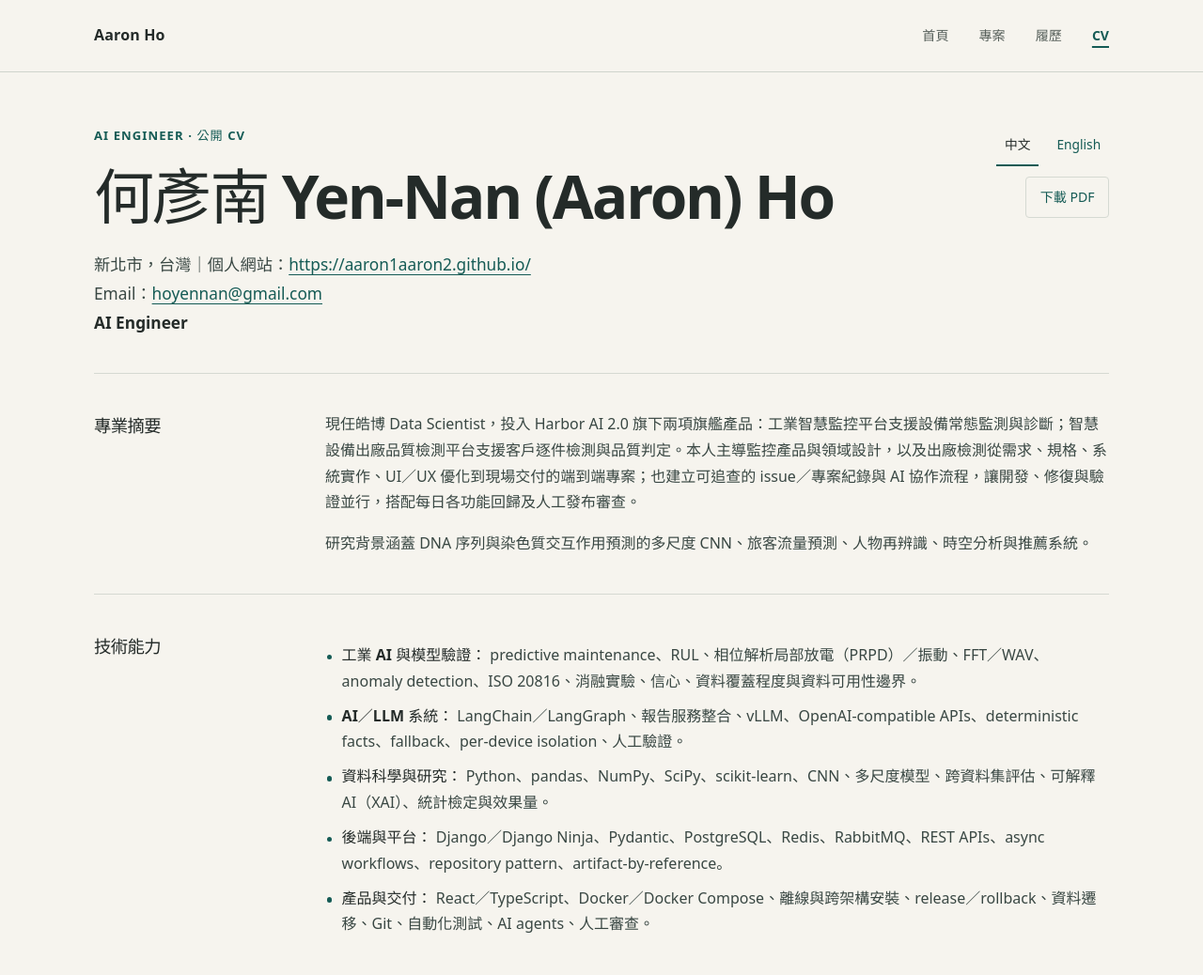
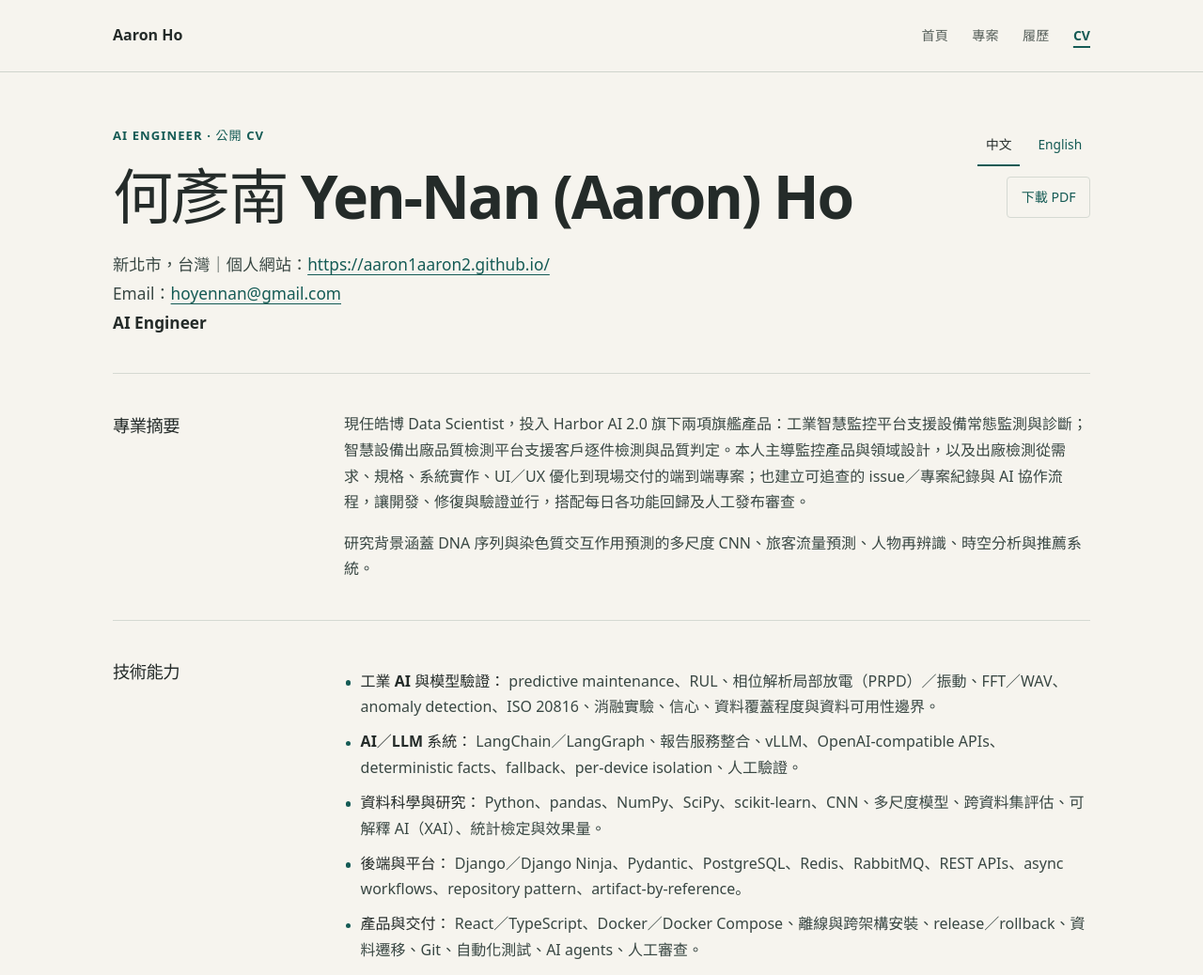
Before and after one commit to aaron1aaron2/aaron1aaron2.github.io, a plain HTML site: page public/cv.html in a window 1280 px wide. Shown: the top 1038 px of the page at 94% size. Drawn offline with Linux system fonts and the light colour scheme.

Commit message:
Unify page widths and keep primary navigation within viewport

```diff
--- a/public/career.css
+++ b/public/career.css
@@ -5,7 +5,7 @@
 .career-page a:hover{text-decoration-thickness:2px}
 .career-page a:focus-visible{outline:3px solid var(--career-accent);outline-offset:4px}
 .career-page .skip{background:var(--career-ink);color:#fff}
-.career-page .header,.career-page .career-main,.career-page footer{width:min(1080px,calc(100% - 4rem));margin-inline:auto}
+
 .career-page .header{min-height:80px;border-bottom:1px solid var(--career-line);gap:1.5rem}
 .career-page .brand{font-size:1rem;letter-spacing:0;font-weight:650;color:var(--career-ink);white-space:nowrap}
 .career-page .header nav{display:flex;gap:1.25rem;flex-wrap:wrap}
@@ -38,19 +38,19 @@
 .career-page footer{border-top:1px solid var(--career-line);padding:1rem 0 2rem;color:var(--career-muted);font-size:.83rem;display:flex;justify-content:space-between;gap:1rem;flex-wrap:wrap}
 .career-page footer a{display:inline-flex;align-items:center;min-height:44px}
 @media(max-width:800px){.career-page .career-intro{grid-template-columns:1fr;gap:1rem}.career-page .career-section{grid-template-columns:1fr;gap:1rem;padding:2rem 0}.career-page .career-section h2{font-size:1.25rem}}
-@media(max-width:560px){.career-page .header,.career-page .career-main,.career-page footer{width:min(100% - 2.25rem,1080px)}.career-page .header{align-items:flex-start;flex-wrap:wrap;padding:1rem 0;gap:.2rem 1rem}.career-page .header nav{width:100%;gap:.8rem 1rem}.career-page .header nav a{font-size:.82rem}.career-page .career-main{padding:2.3rem 0 3rem}.career-page h1{font-size:2.35rem}.career-page .career-summary{font-size:1rem}.career-page .career-language{gap:.3rem}.career-page .career-language a{padding:.3rem .45rem}}
+@media(max-width:560px){.career-page .header{align-items:flex-start;flex-wrap:wrap;padding:1rem 0;gap:.2rem 1rem}.career-page .header nav{width:100%;gap:.8rem 1rem}.career-page .header nav a{font-size:.82rem}.career-page .career-main{padding:2.3rem 0 3rem}.career-page h1{font-size:2.35rem}.career-page .career-summary{font-size:1rem}.career-page .career-language{gap:.3rem}.career-page .career-language a{padding:.3rem .45rem}}
 @media print{@page{size:A4;margin:15mm 16mm}.career-page{background:#fff;color:#111;font-size:9.5pt;line-height:1.45}.career-page .header,.career-page .skip,.career-page .career-language,.career-page footer{display:none!important}.career-page .career-main{width:100%;padding:0}.career-page .career-intro{display:block;padding-bottom:8pt;border-color:#bbb}.career-page .career-kicker{color:#333;font-size:8pt;margin-bottom:4pt}.career-page h1{font-size:21pt;margin-bottom:7pt;color:#111}.career-page .career-summary{font-size:9.5pt}.career-page .career-section{display:grid;grid-template-columns:105pt minmax(0,1fr);gap:12pt;padding:11pt 0;border-color:#bbb}.career-page .career-section h2{font-size:10pt;color:#111}.career-page .career-entry{padding-bottom:6pt;margin-bottom:6pt;border-color:#ddd}.career-page .career-entry h3{font-size:9.5pt;margin-bottom:4pt}.career-page .career-section li{margin:3pt 0}.career-page .career-section li::before{background:#333}.career-page a{color:#111}}
 
 /* Align career documents with the selected C site's shared masthead and palette. */
 .career-page{--career-paper:#f6f4ee;--career-panel:#fffdf8;--career-ink:#242b29;--career-body:#394743;--career-muted:#58615c;--career-line:#d5d9d2;--career-accent:#155b55}
-.career-page .masthead .wrap,.career-page footer .wrap{width:min(1080px,calc(100% - 4rem))}
-.career-page .masthead .brand{font-size:1rem;letter-spacing:.01em;color:var(--career-ink)}
-.career-page .masthead .nav a{font-size:.88rem;color:var(--career-muted)}
+
+.career-page .masthead .brand{color:var(--career-ink)}
+.career-page .masthead .nav a{color:var(--career-muted)}
 .career-page .masthead .nav a[aria-current],.career-page .masthead .nav a:hover{color:var(--career-accent)}
 .career-page footer{width:100%;display:block;padding:1rem 0 2rem}
 .career-page footer .wrap{display:flex;justify-content:space-between;align-items:center;gap:1rem;flex-wrap:wrap}
 .career-page footer p{margin:0}
-@media(max-width:560px){.career-page .masthead .wrap,.career-page footer .wrap{width:calc(100% - 2.25rem)}.career-page .masthead .topline{align-items:flex-start;flex-wrap:wrap;padding:.8rem 0;gap:.1rem}.career-page .masthead .nav{width:100%;gap:1rem}.career-page .masthead .nav a{font-size:.82rem}}
+
 @media print{.career-page .masthead,.career-page footer{display:none!important}}
 
 /* Full CV keeps visible subsection headings and may span multiple print pages. */
--- a/public/catalog.css
+++ b/public/catalog.css
@@ -5,7 +5,7 @@ body.catalog-page{color-scheme:light;--paper:#f6f4ee;--panel:#fffdf8;--surface:#
 .catalog-page .nav a{color:var(--muted)}
 .catalog-page .nav a:hover,.catalog-page .nav a[aria-current=page]{color:var(--accent)}
 .catalog-page .brand{color:var(--ink)}
-.catalog-main{width:min(1120px,calc(100% - 6rem));margin-inline:auto}
+
 .catalog-page .page-intro{padding:3rem 0 1.8rem}
 .catalog-page .page-intro .eyebrow{color:var(--accent);font-size:.74rem;letter-spacing:.12em}
 .catalog-page .page-intro h1{font-size:clamp(2.3rem,5vw,4rem);margin-bottom:.8rem}
@@ -49,9 +49,8 @@ body.catalog-page{color-scheme:light;--paper:#f6f4ee;--panel:#fffdf8;--surface:#
 .directory-modules .module-list h5{font-size:.9rem;color:var(--ink);margin:0 0 .35rem}
 .directory-modules .module-list p{margin:.2rem 0}
 .catalog-year .timeline-list{margin-top:.8rem}
-@media(max-width:700px){.catalog-main{width:calc(100% - 2rem)}.catalog-page .page-intro{padding:2rem 0 1.2rem}.catalog-item-grid{grid-template-columns:1fr;gap:.9rem}.project-figure{max-width:none}.project-figure img{max-width:100%}.directory-entry-heading{align-items:start;flex-wrap:wrap;gap:.25rem 1rem}.directory-entry-heading .kind{white-space:normal}.catalog-group,.catalog-year{padding:1.5rem 0 2rem}}
+@media(max-width:700px){.catalog-page .page-intro{padding:2rem 0 1.2rem}.catalog-item-grid{grid-template-columns:1fr;gap:.9rem}.project-figure{max-width:none}.project-figure img{max-width:100%}.directory-entry-heading{align-items:start;flex-wrap:wrap;gap:.25rem 1rem}.directory-entry-heading .kind{white-space:normal}.catalog-group,.catalog-year{padding:1.5rem 0 2rem}}
 @media print{body.catalog-page{color-scheme:light}.catalog-toolbar{display:none}.catalog-panel[hidden]{display:none!important}.directory-item{break-inside:avoid}.project-figure{max-width:180px}.catalog-item-grid{grid-template-columns:180px minmax(0,1fr)}}
-
 
 @media print{.project-figure{max-width:340px}.catalog-item-grid{grid-template-columns:1fr;gap:.7rem}.directory-item{break-inside:auto}.project-figure{break-inside:avoid}}
 
--- a/public/styles.css
+++ b/public/styles.css
@@ -7,12 +7,15 @@
     a:focus-visible{outline:3px solid var(--accent);outline-offset:4px}
     .skip{position:absolute;left:1rem;top:-5rem;z-index:20;background:var(--ink);color:white;padding:.6rem 1rem}
     .skip:focus{top:.5rem}
-    .wrap{width:min(1240px,calc(100% - 6rem));margin-inline:auto}
+    /* One screen container for navigation, page content and footer on every page. */
+    :root{--page-width:1040px;--page-gutter:clamp(1rem,3vw,3rem)}
+    .wrap,.header,.case-main,.catalog-main,.career-main{width:min(var(--page-width),calc(100% - 2 * var(--page-gutter)));margin-inline:auto;min-width:0}
     .masthead{border-bottom:1px solid var(--line)}
-    .topline{min-height:76px;display:flex;align-items:center;justify-content:space-between;gap:2rem}
+    .topline{min-height:76px;display:flex;flex-wrap:wrap;align-items:center;justify-content:space-between;gap:.25rem 2rem;padding-block:.65rem}
     .brand{font-size:1rem;font-weight:700;letter-spacing:.01em;color:var(--ink);text-decoration:none}
-    .nav{display:flex;align-items:center;gap:2rem}
-    .nav a{display:inline-flex;align-items:center;min-height:44px;font-size:.88rem;font-weight:650;text-decoration:none;color:var(--muted)}
+    .brand{flex:0 0 auto;white-space:nowrap}
+    .nav{display:flex;align-items:center;flex:0 1 auto;min-width:0;max-width:100%;margin-inline-start:auto;gap:.25rem clamp(.85rem,2vw,2rem)}
+    .nav a{display:inline-flex;flex:0 0 auto;align-items:center;min-height:44px;font-size:.88rem;font-weight:650;text-decoration:none;color:var(--muted);white-space:nowrap}
     .nav a:hover,.nav a[aria-current]{color:var(--accent)}
     .draft-mark{font-size:.72rem;letter-spacing:.12em;color:var(--muted);font-weight:700;white-space:nowrap}
     .hero{padding:5.3rem 0 4.8rem;display:grid;grid-template-columns:minmax(0,1.25fr) minmax(280px,.75fr);gap:clamp(2rem,8vw,8rem);align-items:end}
@@ -82,8 +85,8 @@
     footer{padding:1.7rem 0;font-size:.76rem;color:var(--muted)}
     footer .wrap{display:flex;align-items:center;justify-content:space-between;gap:1rem}
     footer p{margin:0}
-    @media(max-width:900px){.wrap{width:min(100% - 3rem,1240px)}.hero{grid-template-columns:1fr;gap:2rem;padding:4rem 0}.hero-note{max-width:39rem}.work-grid,.research-inner,.background{grid-template-columns:1fr;gap:2.5rem}.work-grid{margin-top:2rem}.skills{gap:1.2rem}}
-    @media(max-width:640px){.wrap{width:calc(100% - 2rem)}.topline{min-height:65px;gap:.8rem}.nav{gap:.7rem}.nav a{font-size:.8rem}.brand{font-size:.88rem}.draft-mark{font-size:.62rem}.hero{padding:3.1rem 0 3.3rem}.hero-lede{font-size:1.08rem}.section{padding:3.2rem 0}.section-header{display:block}.section-intro{margin-top:1rem}.desktop-diagram{display:none!important}.mobile-diagram{display:block!important}.diagram-top{display:block}.diagram-top span{display:block;margin-top:.25rem}.work-grid{display:block}.work-item+.work-item{margin-top:2.5rem}.research{padding:3.2rem 0}.record{grid-template-columns:1fr;gap:.2rem}.skills{grid-template-columns:1fr;gap:1.4rem}.browse .wrap{display:block}.browse a{margin-top:1.3rem}footer .wrap{display:block}footer a{display:inline-block;margin-top:.4rem}}
+    @media(max-width:900px){.hero{grid-template-columns:1fr;gap:2rem;padding:4rem 0}.hero-note{max-width:39rem}.work-grid,.research-inner,.background{grid-template-columns:1fr;gap:2.5rem}.work-grid{margin-top:2rem}.skills{gap:1.2rem}}
+    @media(max-width:640px){.draft-mark{font-size:.62rem}.hero{padding:3.1rem 0 3.3rem}.hero-lede{font-size:1.08rem}.section{padding:3.2rem 0}.section-header{display:block}.section-intro{margin-top:1rem}.desktop-diagram{display:none!important}.mobile-diagram{display:block!important}.diagram-top{display:block}.diagram-top span{display:block;margin-top:.25rem}.work-grid{display:block}.work-item+.work-item{margin-top:2.5rem}.research{padding:3.2rem 0}.record{grid-template-columns:1fr;gap:.2rem}.skills{grid-template-columns:1fr;gap:1.4rem}.browse .wrap{display:block}.browse a{margin-top:1.3rem}footer .wrap{display:block}footer a{display:inline-block;margin-top:.4rem}}
     @media(prefers-reduced-motion:reduce){html{scroll-behavior:auto}}
     @media print{body{background:white}.masthead,.browse,footer{display:none}.hero,.section,.research{padding:1.2rem 0;background:white}.wrap{width:100%}.diagram-shell{box-shadow:none}.desktop-diagram{display:block!important}.mobile-diagram{display:none!important}.record,.work-item,.skills article{break-inside:avoid}@page{size:A4;margin:16mm}}
 /* Shared pages follow the selected C design. */
@@ -92,10 +95,10 @@ img,svg{max-width:100%}img{height:auto}button,input,select{font:inherit}button{c
 [hidden]{display:none!important}
 button:focus-visible,summary:focus-visible{outline:3px solid var(--accent);outline-offset:4px}
 .nav{flex-wrap:wrap}.nav a[aria-current]{text-decoration:underline;text-underline-offset:.45em;text-decoration-thickness:2px}
-.header,.case-main,.catalog-main{width:min(1240px,calc(100% - 6rem));margin-inline:auto}
+
 .header{min-height:76px;display:flex;align-items:center;justify-content:space-between;gap:2rem;border-bottom:1px solid var(--line)}
 .header nav{display:flex;align-items:center;gap:2rem;flex-wrap:wrap}.header nav a{display:inline-flex;align-items:center;min-height:44px;text-decoration:none;color:var(--muted);font-weight:650;font-size:.88rem}.header nav a[aria-current]{color:var(--accent);text-decoration:underline;text-underline-offset:.45em}
-.case-main{max-width:1040px;padding-bottom:4rem}.breadcrumb{display:flex;flex-wrap:wrap;gap:.65rem;font-size:.84rem;margin:1.5rem 0 3rem;color:var(--muted)}.breadcrumb a{display:inline-flex;align-items:center;min-height:44px}
+.case-main{padding-bottom:4rem}.breadcrumb{display:flex;flex-wrap:wrap;gap:.65rem;font-size:.84rem;margin:1.5rem 0 3rem;color:var(--muted)}.breadcrumb a{display:inline-flex;align-items:center;min-height:44px}
 .case-head{max-width:850px;padding-bottom:2rem;border-bottom:1px solid var(--line)}.case-head h1,.catalog-main h1{font-size:clamp(2.3rem,5vw,4.5rem);overflow-wrap:anywhere}.case-lead{font-size:clamp(1.1rem,2vw,1.3rem);color:var(--muted);line-height:1.8}.case-head .eyebrow,.case-branches .eyebrow{font-size:.75rem;font-weight:750;color:var(--accent);letter-spacing:.1em}.case-facts{display:grid;grid-template-columns:6rem 1fr;gap:.55rem 1rem;font-size:.94rem}.case-facts dt{font-weight:700}.case-facts dd{margin:0;color:var(--muted)}
 .case-article{margin-top:2rem}.case-article>p{max-width:850px}.case-article h2{font-size:1.3rem}.case-article h3{font-size:1.1rem}.case-article p{line-height:1.85}.case-outcome{border-left:3px solid var(--accent);padding:.7rem 1.2rem;background:var(--accent-soft)}
 details{border-top:1px solid var(--line);padding:.4rem 0}details:last-child{border-bottom:1px solid var(--line)}summary{cursor:pointer;padding:.8rem .2rem;min-height:48px}summary h2,summary h3{display:inline;margin:0;font-weight:650}.detail-body{padding:.6rem 1.5rem 1.2rem;max-width:900px}
@@ -104,17 +107,15 @@ details{border-top:1px solid var(--line);padding:.4rem 0}details:last-child{bord
 .evolution{list-style:none;padding:0;display:grid;grid-template-columns:repeat(4,minmax(0,1fr));gap:1rem;margin:2rem 0}.evolution li{padding:1rem;border-top:2px solid var(--accent);background:var(--panel)}.evolution small{display:block;font-size:.74rem;color:var(--accent);margin-bottom:.65rem}.evolution strong{display:block}.evolution p{font-size:.85rem;color:var(--muted);margin:.6rem 0 0}.principle{border-left:3px solid var(--orange);padding:.8rem 1.3rem;margin:1rem 0}.principle p{margin:.5rem 0 0}.case-branches{margin-top:3rem;padding-top:2rem;border-top:1px solid var(--line)}.case-branches h2{font-size:1.7rem}.branch-grid h3{font-size:1.2rem}.branch-grid h3 a{display:inline-flex;align-items:center;min-height:44px}.branch-grid p{font-size:.9rem;color:var(--muted)}
 .case-visual{margin:2rem 0;max-width:850px}.case-visual img{display:block;width:100%;border:1px solid var(--line);border-radius:16px;background:var(--panel)}.case-visual figcaption{margin-top:.7rem;font-size:.82rem;color:var(--muted)}
 footer a{display:inline-flex;align-items:center;min-height:44px}.browse .section-kicker{color:#c9e3d5}.diagram-caption,.research-figure figcaption{font-size:.82rem}
-@media(max-width:900px){.header,.case-main,.catalog-main{width:calc(100% - 3rem)}.product-map,.evolution{grid-template-columns:repeat(2,minmax(0,1fr))}}
-@media(max-width:640px){.header,.case-main,.catalog-main{width:calc(100% - 2rem)}.topline,.header{flex-wrap:wrap;gap:.1rem;padding-top:.65rem;padding-bottom:.4rem}.topline .brand,.header .brand{width:100%;min-height:32px;display:flex;align-items:center}.nav,.header nav{gap:1.5rem;width:100%}.nav a,.header nav a{font-size:.87rem}.case-head h1,.catalog-main h1{font-size:2.5rem}.case-facts{grid-template-columns:1fr;gap:.3rem}.case-facts dd{margin-bottom:.6rem}.flow,.scenario-compare,.branch-grid{grid-template-columns:1fr}.detail-body{padding:.4rem .25rem 1rem}.breadcrumb{margin:.8rem 0 2rem}.case-main{padding-bottom:2.5rem}.evolution{grid-template-columns:1fr}.product-map{grid-template-columns:1fr 1fr}}
+@media(max-width:900px){.product-map,.evolution{grid-template-columns:repeat(2,minmax(0,1fr))}}
+@media(max-width:640px){.topline,.header{padding-top:.65rem;padding-bottom:.4rem}.topline .brand,.header .brand{width:100%;min-height:32px;display:flex;align-items:center}.nav,.header nav{width:100%;margin-inline-start:0}.nav a,.header nav a{font-size:.87rem}.case-head h1,.catalog-main h1{font-size:2.5rem}.case-facts{grid-template-columns:1fr;gap:.3rem}.case-facts dd{margin-bottom:.6rem}.flow,.scenario-compare,.branch-grid{grid-template-columns:1fr}.detail-body{padding:.4rem .25rem 1rem}.breadcrumb{margin:.8rem 0 2rem}.case-main{padding-bottom:2.5rem}.evolution{grid-template-columns:1fr}.product-map{grid-template-columns:1fr 1fr}}
 @media print{.header,.breadcrumb,.skip{display:none}.case-main,.catalog-main{width:100%;padding:0}body{background:white;color:#111}a{color:#111}.case-head h1{font-size:30pt}.case-head{border-bottom:1px solid #999}.case-visual{max-width:100%;break-inside:avoid}.case-visual img{max-height:70mm;object-fit:contain}.case-article details{break-inside:auto}.product-map,.flow,.scenario-compare,.evolution{break-inside:avoid}}
 
 .case-section{border-top:1px solid var(--line);padding:1.8rem 0 .5rem}.case-section>h2{font-size:1.55rem}.case-section .detail-body{padding:.5rem 0 1rem}
 @media print{.case-section{padding:.7rem 0}.case-section>h2{font-size:14pt}}
 
 /* Quiet, text-first homepage. Detailed figures remain beside their projects. */
-.home-simple .wrap{width:min(800px,calc(100% - 3rem))}
-.home-simple .topline{min-height:72px;gap:1rem}
-.home-simple .nav{gap:1.5rem}
+
 .home-simple .profile-main{padding:3.5rem 0 2rem}
 .home-simple .profile-intro{max-width:720px;padding-bottom:1.5rem}
 .home-simple h1{font-size:2rem;line-height:1.3;letter-spacing:-.025em;margin:0 0 .7rem}
@@ -139,7 +140,7 @@ footer a{display:inline-flex;align-items:center;min-height:44px}.browse .section
 .home-simple .profile-publications span{display:block;font-size:.8rem;color:var(--muted);margin-bottom:.1rem}
 .home-simple footer{padding:1.25rem 0;border-top:1px solid var(--line);font-size:.85rem}
 .home-simple footer p{font-size:.85rem;margin:0}
-@media(max-width:640px){.home-simple .wrap{width:calc(100% - 2rem)}.home-simple .topline{flex-wrap:wrap;gap:0;padding:.8rem 0}.home-simple .nav{width:100%;gap:1.3rem}.home-simple .profile-main{padding-top:2rem}.home-simple h1{font-size:1.75rem}.home-simple h1 span{display:block;margin:.25rem 0 0;font-size:1.15rem}.home-simple .profile-record{grid-template-columns:1fr;gap:.3rem}.home-simple .profile-section{padding:1.6rem 0}}
+@media(max-width:640px){.home-simple .profile-main{padding-top:2rem}.home-simple h1{font-size:1.75rem}.home-simple h1 span{display:block;margin:.25rem 0 0;font-size:1.15rem}.home-simple .profile-record{grid-template-columns:1fr;gap:.3rem}.home-simple .profile-section{padding:1.6rem 0}}
 @media print{.home-simple .profile-main{padding-top:0}.home-simple .profile-section{padding:12pt 0}.home-simple .profile-record{break-inside:avoid}.home-simple h1{font-size:22pt}.home-simple h2{font-size:13pt}.home-simple p{font-size:10pt}.home-simple .masthead,.home-simple footer{display:none}}
 
 /* Print case studies as a readable document; avoid fragments of decorative cards. */
```
